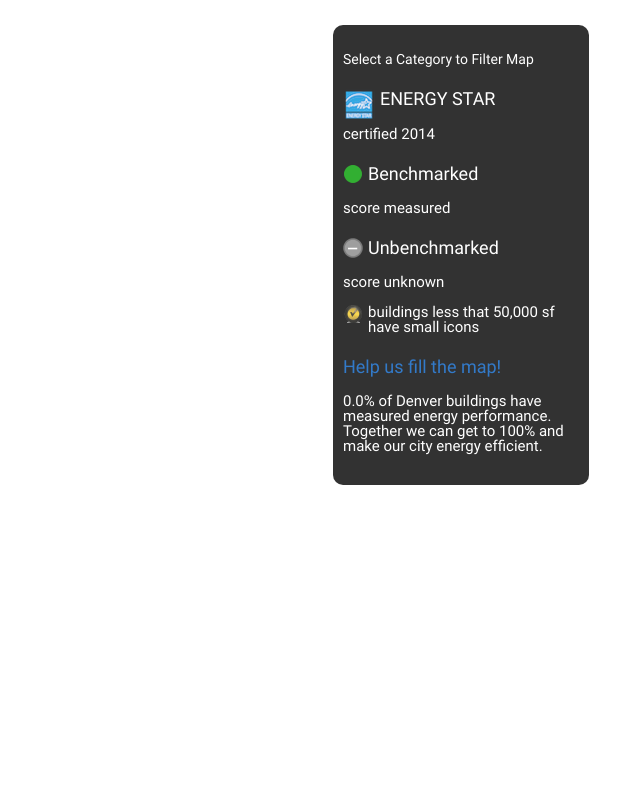
After one commit to codefordenver/denver-sustainability, a PHP site: page /legend.html in a window 1280 px wide. The commit adds this page. Shown: the whole page, without its empty margins (640-1280 px from the left). Run offline with PHP 8.4, Linux system fonts and the light colour scheme.

Commit message:
building legend for interactive map

```diff
--- /dev/null
+++ b/legend.html
@@ -0,0 +1,56 @@
+<!DOCTYPE html>
+<html>
+<head>
+    <meta name="viewport" content="width=device-width, initial-scale=1.0, user-scalable=no">
+    <meta charset="utf-8">
+    <link rel="shortcut icon" href="favicon.ico" type="image/x-icon">
+
+    <link type="text/css" rel="stylesheet" href="styles/main.css" />
+    <link type="text/css" rel="stylesheet" href="styles/lib/materialize.min.css"  media="screen,projection"/>
+
+    <link href="http://fonts.googleapis.com/icon?family=Material+Icons" rel="stylesheet">
+
+    <script type="text/javascript" src="js/lib/jquery-2.1.4.min.js"></script>
+    <script type="text/javascript" src="js/lib/materialize.min.js"></script>
+    <script type="text/javascript" src="js/lib/mustache.min.js"></script>
+    <!--CLUSTER CODE <script type="text/javascript" src="js/markerclusterer.min.js"></script>-->
+    <script type="text/javascript" src="js/lib/geohash.js"></script>
+
+    <title></title>
+    </head>
+<body>
+<div class="container">
+
+    <h4>Select a Category to Filter Map</h4>
+    <div id="legend1">
+        <ul>
+       <img src="images/energy_star_logo_small.png" alt="energy star logo" ><h3>ENERGY STAR</h3><p>
+        certified 2014</p>
+    </div>
+    <div id="legend2">
+       <img src="images/icon-circle-greenx20.png" alt="green circle" ><h3>Benchmarked</h3><p>
+        score measured</p>
+
+    </div>
+    <div id="legend3">
+        <img src="images/icon-circle-grayx20.png" alt="gray null circle" ><h3>Unbenchmarked</h3><p>
+        score unknown</p>
+
+    </div>
+    <div id="legend4">
+        <img src="images/small-check.png" alt="checkmark" ><p>buildings less that 50,000 sf
+        have small icons</p>
+    </div>
+    <div id="legend5">
+        <h3 id="fill">Help us fill the map!</h3>
+        <p>0.0% of Denver buildings have measured energy performance. Together we can get to 100% and make our city energy
+        efficient.</p>
+    </div>
+</div>
+
+
+
+
+
+
+</body>
--- a/styles/main.css
+++ b/styles/main.css
@@ -59,3 +59,50 @@ html, body, #map-canvas {
 #legend img {
 	vertical-align: middle;
 }
+.container  {
+  float:  right !important;
+  border-radius: 10px !important;
+  background-color: black !important;
+  width: 20% !important;
+  margin-right: 51px !important;
+  margin-top: 25px !important;
+  height: 460px !important;
+  padding: 10px !important;
+  display: inline-block !important;
+  color: #fff !important;
+    line-height: 8px !important;
+    opacity: .8; !important;
+    }
+h2 {
+      font-size: 24px !important;
+    }
+h3 {
+    font-size: 18px !important;
+
+}
+h4 {
+    font-size: 14px !important;
+}
+#legend1 #legend2 #legend3 #legend4 #legend5 {
+    display: inline-block;
+    float: left;
+    /*text-align: center;*/
+}
+#legend1 #legend2 #legend3 #legend4 #legend5 p {
+    font-size: 12px !important;
+    float: left !important;
+
+}
+img {
+    display: inline-block;
+    float: left;
+    padding-right: 5px;
+}
+#fill {
+    color: #0059bc !important;
+}
+p {
+    line-height: 15px;
+    margin-top: 0 auto;
+
+}
```
Also changed, not shown: images/icon-circle-grayx20.png (added), images/icon-circle-grayx7.png (added), images/icon-circle-greenx20.png (added), images/icon-circle-greenx7.png (added), images/icon-small-blue-square7x7.png (added), images/small-check.png (added).
